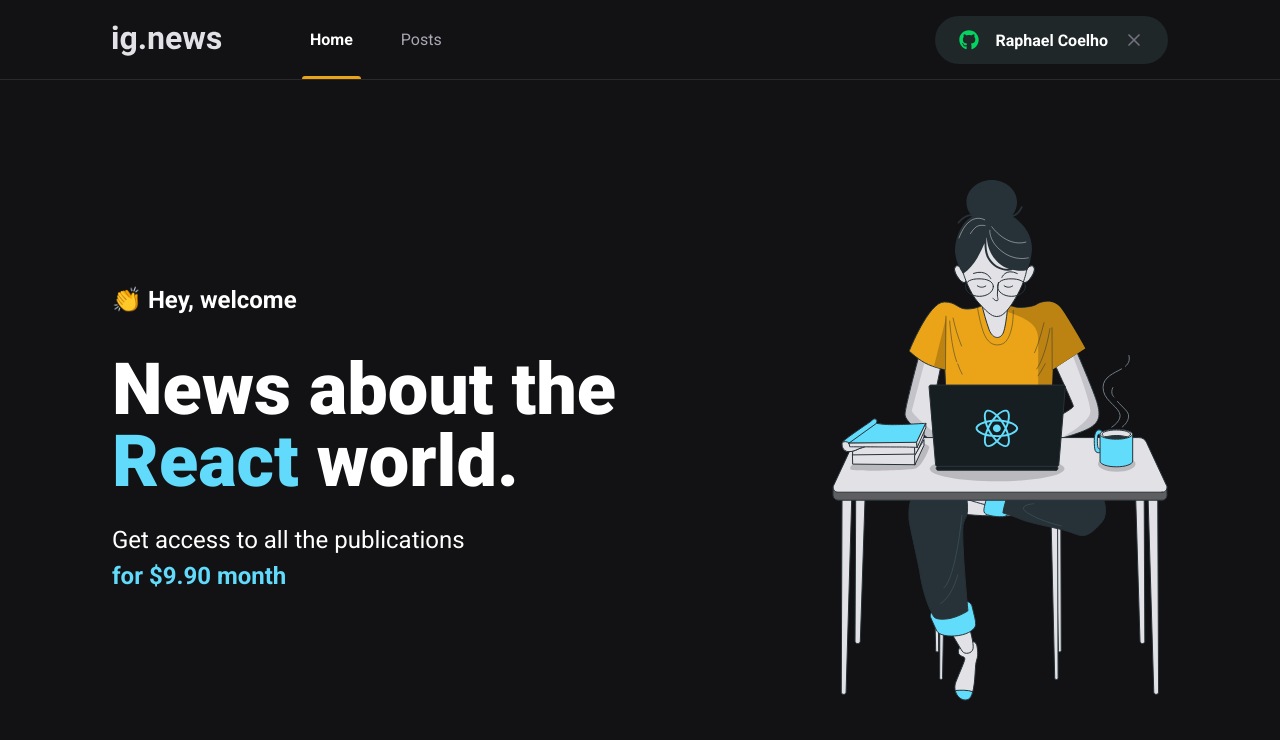
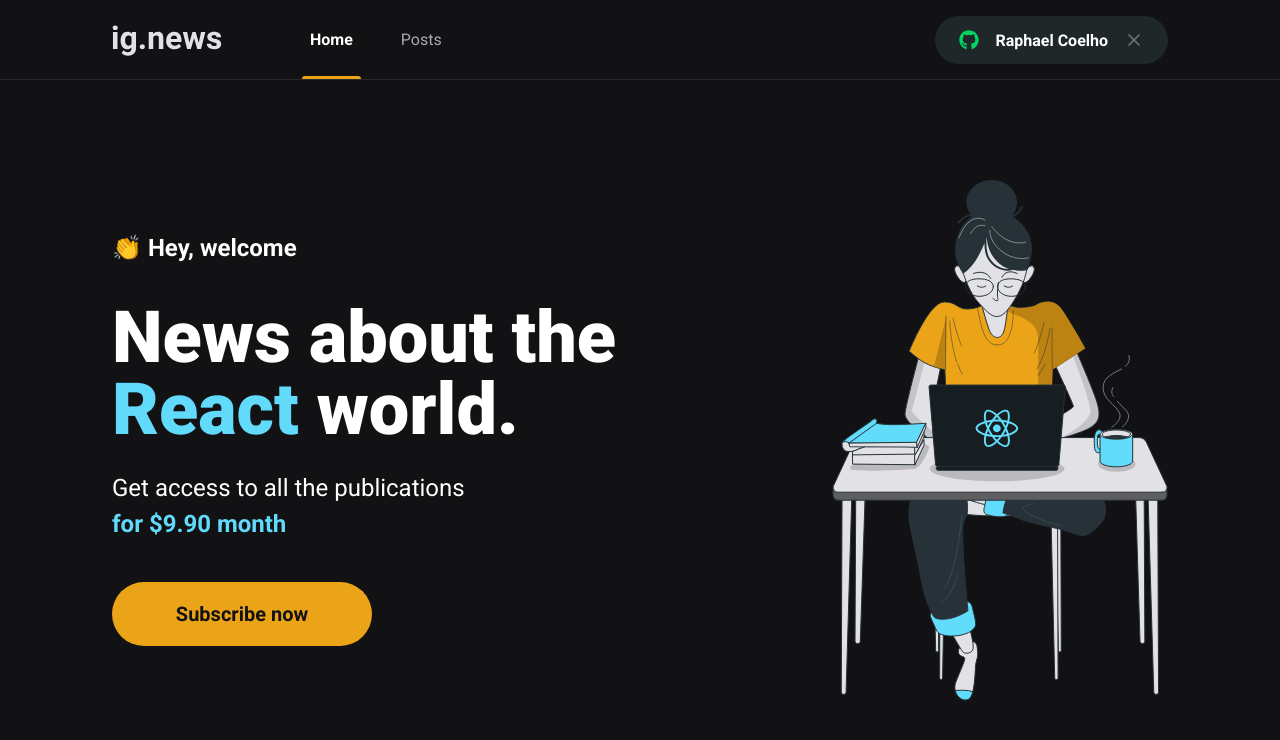
Before and after one commit to raphaelc0elh0/rs-ig-news, a Next.js app: page / in a window 1280 px wide. Shown: the top 740 px of the page. Built offline with nearby package versions, Linux system fonts and the light colour scheme.

Commit message:
add: subscribe button

```diff
--- /dev/null
+++ b/src/components/SubscribeButton/index.tsx
@@ -0,0 +1,9 @@
+import styles from "./styles.module.scss"
+
+export const SubscribeButton = () => {
+  return (
+    <button type="button" className={styles.subscribeButton}>
+      Subscribe now
+    </button>
+  )
+}
--- /dev/null
+++ b/src/components/SubscribeButton/styles.module.scss
@@ -0,0 +1,20 @@
+.subscribeButton {
+  height: 4rem;
+  width: 260px;
+  border: 0;
+  border-radius: 2rem;
+  background: var(--yellow-500);
+  color: var(--gray-900);
+  font-size: 1.25rem;
+  font-weight: bold;
+
+  display: flex;
+  align-items: center;
+  justify-content: center;
+
+  transition: filter 0.2s;
+
+  &:hover {
+    filter: brightness(0.8);
+  }
+}
--- a/src/pages/Home/index.tsx
+++ b/src/pages/Home/index.tsx
@@ -1,4 +1,5 @@
 import Head from "next/head"
+import { SubscribeButton } from "../../components/SubscribeButton"
 
 import styles from "./styles.module.scss"
 
@@ -18,6 +19,7 @@
             Get access to all the publications <br />
             <span>for $9.90 month</span>
           </p>
+          <SubscribeButton />
         </section>
         <img src="/images/avatar.svg" alt="Girl Coding" />
       </main>
--- a/src/pages/Home/styles.module.scss
+++ b/src/pages/Home/styles.module.scss
@@ -38,4 +38,8 @@
       font-weight: bold;
     }
   }
+
+  button {
+    margin-top: 2.5rem;
+  }
 }
```
